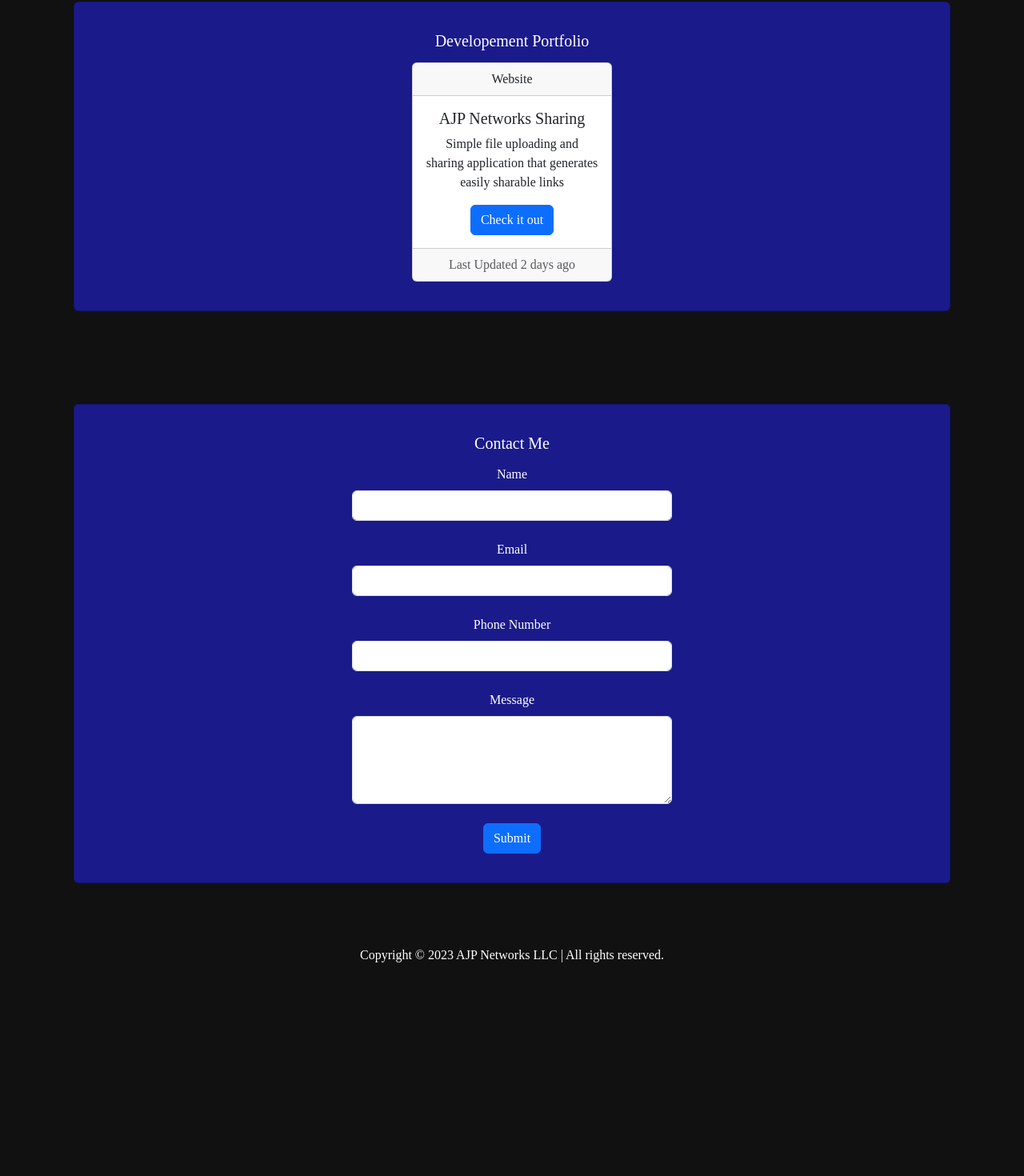
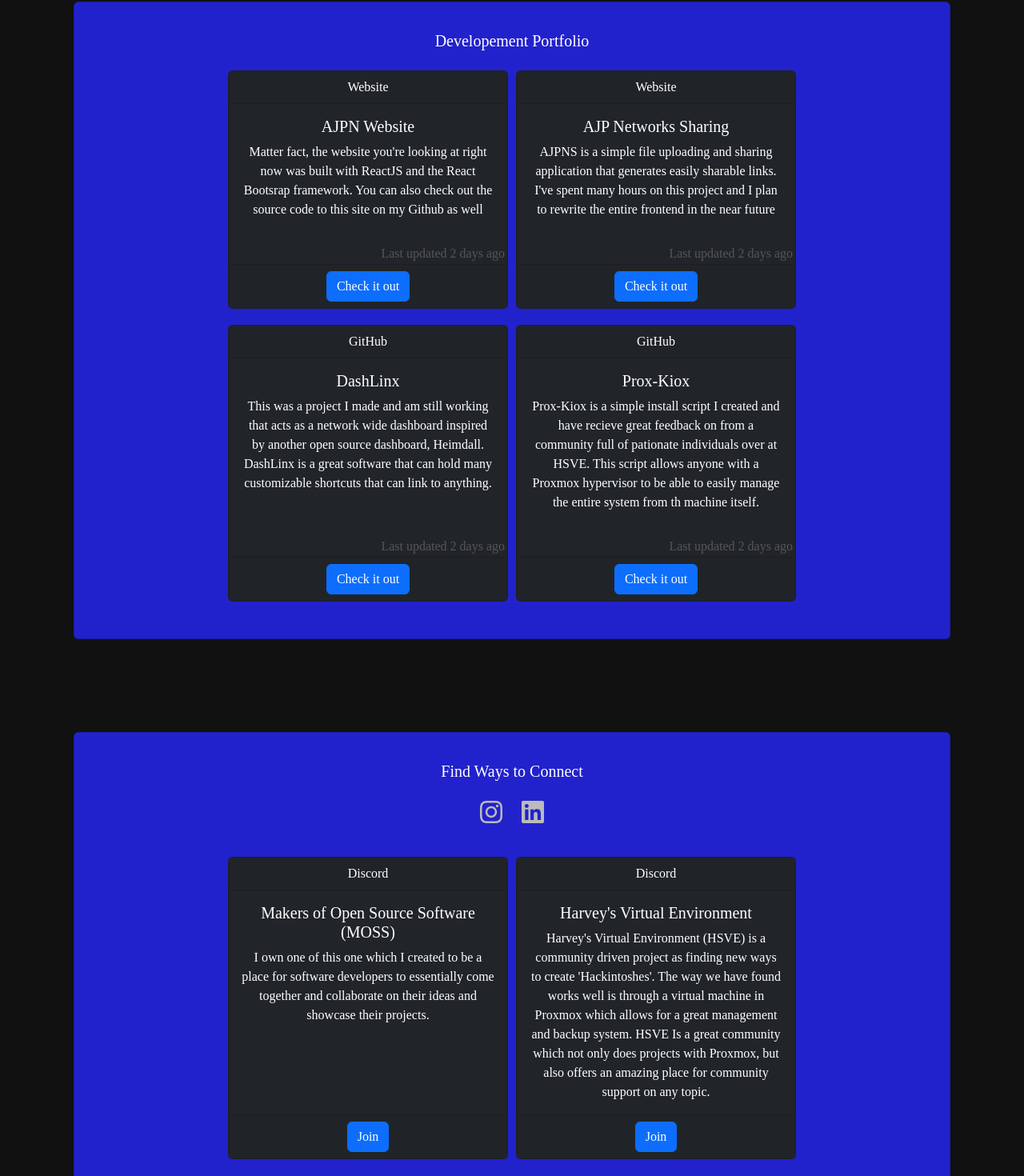
Before and after one commit to AJPNetworks/AJP-Networks-Website, a React (Create React App) app: page / in a window 1280 px wide. Shown: the part 605-2075 px from the top of the page at 80% size. Before the commit the page ends 1847 px from the top, so only its background shows below. Built offline with nearby package versions, Linux system fonts and the light colour scheme; a web font is replaced by a local one.

Commit message:
Style v1.0 Push
Created the final style layout for version 1.  Also added all the basics to the site.

```diff
--- a/package.json
+++ b/package.json
@@ -10,6 +10,7 @@
     "react": "^18.2.0",
     "react-bootstrap": "^2.8.0",
     "react-dom": "^18.2.0",
+    "react-icons": "^4.10.1",
     "react-scripts": "^5.0.1",
     "web-vitals": "^2.1.4"
   },
--- a/src/App.css
+++ b/src/App.css
@@ -4,33 +4,26 @@
 * {
 	font-family: Nova Square, Raleway, sans-seriff;
 }
-
-
 html {
   background-color: #111 !important;
 }
-
 .App {
   text-align: center;
   background-color: #111;
   color: white;
 }
-
-.navbar-main {
+Nav {
   position: fixed !important;
   z-index: 1;
   width: 100%;
 }
-
-.Nav-icon {
+.Nav-Icon {
   height: 40px;
   margin: 5px 15px;
 }
-
-.nav-compensation {
+.Nav-Compensation {
   height: 75px;
 }
-
 .header-image-wrapper {
   height: 125px;
   overflow: hidden;
@@ -38,34 +31,80 @@ html {
   align-items: center;
   justify-content: center;
 }
-
-.header-image {
-  width: 100%;
-  object-fit: cover;
-  object-position: center;
-}
-
 .block-section {
-  background-color: #1a1a8b !important;
+  background-color: #2222cc !important;
   color: #fff !important;
-  padding: 20px;
-  border-radius: 10px;
+  padding: 20px 0px;
   margin: 10px;
 }
-
 .block-section-content {
   font-size: 16px;
   margin-top: 15px;
   line-height: 1.5;
   display: flex;
+  flex-wrap: wrap;
   justify-content: center;
 }
+.flex-card {
+  max-width: 350px !important;
+  margin: 10px 5px;
+}
+.flex-card-status-text {
+  position: relative;
+  color: #555;
+  text-align: right;
+  bottom: -15px;
+  right: 3px;
+}
 
-.portfolio-card {
-  max-width: 250px !important;
+
+.social-icons-wrapper {
+  display: flex;
+  justify-content: center;
+  padding: 15px;
+}
+.social-icon {
+  color: #bbb;
+  margin: 0 10px;
+  font-size: 32px;
+  transition: color 0.3s;
+}
+
+.social-icon:hover {
+  color: #fff;
+  transition: color 0.3s;
 }
 
 .contactForm {
   width: 100% !important;
   max-width: 400px !important;
 }
+.footer {
+  width: 100%;
+  background-color: #212121;
+  padding: 15px 0;
+}
+.footer-container {
+  display: flex;
+  justify-content: center;
+  padding: 20px;
+  text-align: center;
+}
+.footer-container img {
+  margin: 10px 0;
+}
+.list-unstyled {
+  text-align: left;
+  margin-left: 50px;
+}
+.list-unstyled li {
+  margin: 5px 0;
+}
+.list-unstyled a {
+  color: #666;
+  transition: color 0.3s;
+}
+.list-unstyled a:hover {
+  color: #fff;
+  transition: color 0.3s;
+}
--- a/src/App.js
+++ b/src/App.js
@@ -4,36 +4,31 @@ import './App.css';
 import Navbar from './components/Navbar';
 import Banner from './components/Banner';
 import About from './components/About';
+import Portfolio from './components/Portfolio';
+import Connect from './components/Connect';
 import ContactForm from './components/ContactForm';
-import Portfolio from './components/Portfolio';
 import Footer from './components/Footer';
-
-
 
 function App() {
   return (
     <div className="App">
       <Navbar />
-      <div className='nav-compensation'></div>
-
       <section className="banner-section">
         <Banner />
       </section>
-
       <section className="about-section">
         <About />
       </section>
-
       <section className="portfolio-section">
         <Portfolio />
       </section>
-
+      <section className="connect-section">
+        <Connect />
+      </section>
       <section className="contact-section">
         <ContactForm />
       </section>
-
       <Footer />
-
     </div>
   );
 }
--- a/src/components/About.js
+++ b/src/components/About.js
@@ -6,9 +6,9 @@ function About() {
   <div className="container py-5" id='about'>
     <Card className='block-section'>
       <Card.Body className='block-section-body'>
-        <Card.Title className="block-section-title">About AJP Networks</Card.Title>
+        <Card.Title className="block-section-title">About AJP Networks LLC</Card.Title>
         <Card.Text className="block-section-content">
-          {"AJP Networks LLC represents my personal brand as an independent software developer, encompassing all of my projects and creations. With a diverse range of skills and a passion for creating, I specialize in developing various software solutions, from simple scripts to more complex website backends."}<br />
+          {"AJP Networks represents my personal brand as an independent software developer, encompassing all of my projects and creations. With a diverse range of skills and a passion for creating, I specialize in developing various software solutions, from simple scripts to more complex website backends."}<br />
           {"My expertise lies in PHP server-side scripting, where I feel most capable and confident. In addition, I have recently delved into ReactJS and Bash scripting, actively expanding my skills in these areas. Beyond software development, I also have a strong affinity for hardware, often immersing myself in enterprise hardware and software in my personal 'home lab' application."}
         </Card.Text>
       </Card.Body>
--- /dev/null
+++ b/src/components/Connect.js
@@ -0,0 +1,62 @@
+import React from 'react';
+import { Card } from 'react-bootstrap';
+import Button from 'react-bootstrap/Button';
+import { FaInstagram, FaLinkedin } from 'react-icons/fa';
+
+
+function SocialLinks() {
+    return (
+      <div className='social-icons-wrapper'>
+        <a href="https://www.instagram.com/ajpnetworks" target="_blank" rel="noopener noreferrer">
+          <FaInstagram className='social-icon'/>
+        </a>
+        <a href="https://www.linkedin.com/in/alexander-phillipson-26699921a/" target="_blank" rel="noopener noreferrer">
+          <FaLinkedin className='social-icon'/>
+        </a>
+      </div>
+    );
+  }
+
+
+
+function Connect() {
+    return (
+      <div className="container py-5" id='connect'>
+      <Card className='block-section'>
+        <Card.Body className='block-section-body'>
+          <Card.Title className="block-section-title">Find Ways to Connect</Card.Title>
+          <SocialLinks />
+          <Card.Text className="block-section-content">
+
+
+          <Card bg='dark' className="flex-card text-white">
+              <Card.Header>Discord</Card.Header>
+              <Card.Body>
+                <Card.Title>Makers of Open Source Software (MOSS)</Card.Title>
+                <Card.Text>
+                  I own one of this one which I created to be a place for software developers to essentially come together and collaborate on their ideas and showcase their projects.
+                </Card.Text>
+              </Card.Body>
+              <Card.Footer className="text-muted"><Button variant="primary" href='https://discord.gg/3duy8ft7fm' target='_blank'>Join</Button></Card.Footer>
+            </Card>
+
+            <Card bg='dark' className="flex-card text-white">
+              <Card.Header>Discord</Card.Header>
+              <Card.Body>
+                <Card.Title>Harvey's Virtual Environment</Card.Title>
+                <Card.Text>
+                    Harvey's Virtual Environment (HSVE) is a community driven project as finding new ways to create 'Hackintoshes'.
+                    The way we have found works well is through a virtual machine in Proxmox which allows for a great management and backup system.
+                    HSVE Is a great community which not only does projects with Proxmox, but also offers an amazing place for community support on any topic.
+                </Card.Text>
+              </Card.Body>
+              <Card.Footer className="text-muted"><Button variant="primary" href='https://discord.gg/WGUdajWzxz' target='_blank'>Join</Button></Card.Footer>
+            </Card>
+          </Card.Text>
+        </Card.Body>
+      </Card>
+    </div>
+    );
+  }
+
+  export default Connect;
--- a/src/components/Footer.js
+++ b/src/components/Footer.js
@@ -1,17 +1,28 @@
 import React from 'react';
+import icon from '../icon.png';
+import { Container } from 'react-bootstrap';
 
 function Footer() {
   return (
-    <footer style={footerStyle}>
-      <p>Copyright &copy; {new Date().getFullYear()} AJP Networks LLC | All rights reserved.</p>
+    <footer className='footer'>
+      <Container className='footer-container'>
+        <div className="icon">
+          <img src={icon} style={{ height: '100px' }} alt="Icon" />
+        </div>
+        <div className="links">
+          <ul className="list-unstyled">
+            <li><a href="#top">Top</a></li>
+            <li><a href="https://share.ajp.network/">AJP Networks Sharing</a></li>
+            <li><a href="https://ajp.network/sitemap.xml">Sitemap</a></li>
+            <li><a href="https://ajp.network/privacy">Privacy Policy</a></li>
+          </ul>
+        </div>
+      </Container>
+      <div className="identity">
+        <p>Copyright &copy; 2023 AJP Networks LLC | All Rights Reserved.</p>
+      </div>
     </footer>
   );
 }
 
-const footerStyle = {
-  backgroundColor: '#111',
-  padding: '20px',
-  textAlign: 'center',
-};
-
 export default Footer;
--- a/src/components/Portfolio.js
+++ b/src/components/Portfolio.js
@@ -1,7 +1,5 @@
 import React from 'react';
 import { Card } from 'react-bootstrap';
-
-
 import Button from 'react-bootstrap/Button';
 
 function Portfolio() {
@@ -12,20 +10,57 @@ function Portfolio() {
           <Card.Title className="block-section-title">Developement Portfolio</Card.Title>
           <Card.Text className="block-section-content">
 
+          <Card bg='dark' className="flex-card text-white">
+              <Card.Header>Website</Card.Header>
+              <Card.Body>
+                <Card.Title>AJPN Website</Card.Title>
+                <Card.Text>
+                  Matter fact, the website you're looking at right now was built with ReactJS and the React Bootsrap framework.
+                  You can also check out the source code to this site on my Github as well
+                </Card.Text>
+              </Card.Body>
+              <p className='flex-card-status-text'>Last updated 2 days ago</p>
+              <Card.Footer className="text-muted"><Button variant="primary" href='https://github.com/AJPNetworks/AJP-Networks-Website' target='_blank'>Check it out</Button></Card.Footer>
+            </Card>
 
-            <Card className="portfolio-card">
+            <Card bg='dark' className="flex-card text-white">
               <Card.Header>Website</Card.Header>
               <Card.Body>
                 <Card.Title>AJP Networks Sharing</Card.Title>
                 <Card.Text>
-                  Simple file uploading and sharing application that generates easily sharable links
+                AJPNS is a simple file uploading and sharing application that generates easily sharable links.
+                I've spent many hours on this project and I plan to rewrite the entire frontend in the near future
                 </Card.Text>
-                <Button variant="primary" href='https://share.ajp.network/' target='_blank'>Check it out</Button>
               </Card.Body>
-              <Card.Footer className="text-muted">Last Updated 2 days ago</Card.Footer>
+              <p className='flex-card-status-text'>Last updated 2 days ago</p>
+              <Card.Footer className="text-muted"><Button variant="primary" href='https://share.ajp.network/' target='_blank'>Check it out</Button></Card.Footer>
             </Card>
 
+            <Card bg='dark' className="flex-card text-white">
+              <Card.Header>GitHub</Card.Header>
+              <Card.Body>
+                <Card.Title>DashLinx</Card.Title>
+                <Card.Text>
+                  This was a project I made and am still working that acts as a network wide dashboard inspired by another open source dashboard, Heimdall.
+                  DashLinx is a great software that can hold many customizable shortcuts that can link to anything.
+                </Card.Text>
+                </Card.Body>
+              <p className='flex-card-status-text'>Last updated 2 days ago</p>
+              <Card.Footer className="text-muted"><Button variant="primary" href='https://github.com/AJPNetworks/DashLinx' target='_blank'>Check it out</Button></Card.Footer>
+            </Card>
 
+            <Card bg='dark' className="flex-card text-white">
+              <Card.Header>GitHub</Card.Header>
+              <Card.Body>
+                <Card.Title>Prox-Kiox</Card.Title>
+                <Card.Text>
+                  Prox-Kiox is a simple install script I created and have recieve great feedback on from a community full of pationate individuals over at HSVE.
+                  This script allows anyone with a Proxmox hypervisor to be able to easily manage the entire system from th machine itself.
+                </Card.Text>
+              </Card.Body>
+              <p className='flex-card-status-text'>Last updated 2 days ago</p>
+              <Card.Footer className="text-muted"><Button variant="primary" href='https://github.com/AJPNetworks/Prox-Kiox' target='_blank'>Check it out</Button></Card.Footer>
+            </Card>
           </Card.Text>
         </Card.Body>
       </Card>
```
Also changed, not shown: src/components/ContactForm.js (+4 -6 lines), src/components/Navbar.js (+8 -4 lines), 1 other file (tests, documents, lock files or other folders).
